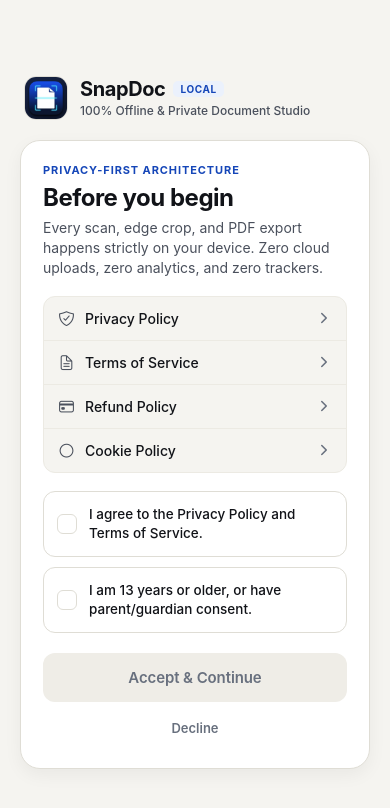
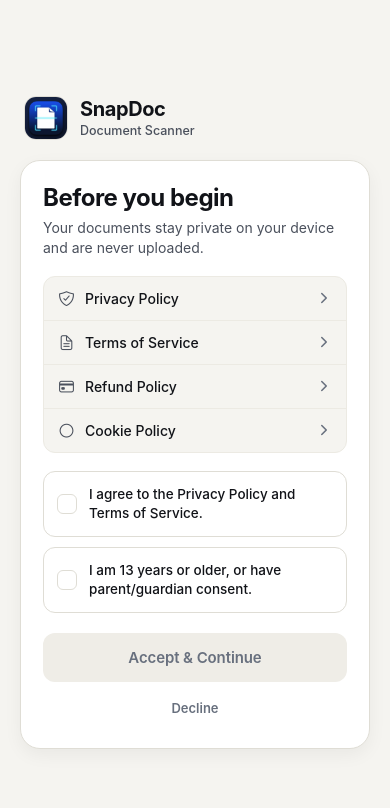
Before and after one commit to Xerman09/atech-SnapDoc, a React Native app: screen / in a window 390 px wide. Shown: the top 808 px of the page. Built offline with nearby package versions, Linux system fonts and the light colour scheme.

Commit message:
UI Copy Cleanup: Remove technical badges and internal jargon

```diff
--- a/src/components/BrandHeader.tsx
+++ b/src/components/BrandHeader.tsx
@@ -6,7 +6,7 @@ interface BrandHeaderProps {
   subtitle?: string;
 }
 
-export function BrandHeader({ subtitle = 'Offline Document Studio' }: BrandHeaderProps) {
+export function BrandHeader({ subtitle = 'Document Scanner' }: BrandHeaderProps) {
   const { colors } = useTheme();
 
   return (
@@ -24,14 +24,9 @@ export function BrandHeader({ subtitle = 'Offline Document Studio' }: BrandHeade
         />
       </View>
       <View style={styles.textGroup}>
-        <View style={styles.titleRow}>
-          <Text style={[styles.brandName, { color: colors.textPrimary }]}>
-            SnapDoc
-          </Text>
-          <View style={[styles.badge, { backgroundColor: colors.accentSoft }]}>
-            <Text style={[styles.badgeText, { color: colors.accent }]}>LOCAL</Text>
-          </View>
-        </View>
+        <Text style={[styles.brandName, { color: colors.textPrimary }]}>
+          SnapDoc
+        </Text>
         <Text style={[styles.subtitle, { color: colors.textSecondary }]} numberOfLines={1}>
           {subtitle}
         </Text>
@@ -61,28 +56,13 @@ const styles = StyleSheet.create({
     flex: 1,
     gap: 2,
   },
-  titleRow: {
-    flexDirection: 'row',
-    alignItems: 'center',
-    gap: 8,
-  },
   brandName: {
     fontSize: 20,
     fontWeight: '700',
     letterSpacing: -0.4,
   },
-  badge: {
-    paddingHorizontal: 7,
-    paddingVertical: 2,
-    borderRadius: 5,
-  },
-  badgeText: {
-    fontSize: 10,
-    fontWeight: '700',
-    letterSpacing: 0.6,
-  },
   subtitle: {
-    fontSize: 12,
+    fontSize: 12.5,
     fontWeight: '500',
   },
 });
--- a/src/components/UpdateModal.tsx
+++ b/src/components/UpdateModal.tsx
@@ -56,7 +56,7 @@ export function UpdateModal({ manifest, onDismiss }: UpdateModalProps) {
             Update Available (v{manifest.version})
           </Text>
           <Text style={[styles.meta, { color: colors.textSecondary }]}>
-            Released {releasedText} • Direct In-App Update
+            Released {releasedText}
           </Text>
           <Text style={[styles.notes, { color: colors.textSecondary }]}>
             {manifest.notes}
--- a/src/constants/legal.ts
+++ b/src/constants/legal.ts
@@ -92,7 +92,7 @@ export const LEGAL_DOCUMENTS: Record<LegalDocId, LegalDocument> = {
     sections: [
       {
         heading: 'Publisher Information',
-        body: `Developer: ${BUSINESS_INFO.developerName}\nApplication: ${BUSINESS_INFO.appName} (v${BUSINESS_INFO.appVersion})\nArchitecture: 100% Offline Local-Only React Native App`,
+        body: `Developer: ${BUSINESS_INFO.developerName}\nApplication: ${BUSINESS_INFO.appName} (v${BUSINESS_INFO.appVersion})`,
       },
       {
         heading: 'Support & Inquiries',
--- a/src/screens/DocumentDetailScreen.tsx
+++ b/src/screens/DocumentDetailScreen.tsx
@@ -28,6 +28,13 @@ interface DocumentDetailScreenProps {
   onDeleteDocument: () => void;
   onExport: () => void;
 }
+
+const FILTER_LABELS: Record<ScannedPage['filter'], string> = {
+  original: 'Original',
+  magic_color: 'Magic Color',
+  grayscale: 'Grayscale',
+  bw_scan: 'Black & White',
+};
 
 export function DocumentDetailScreen({
   document,
@@ -205,7 +212,7 @@ export function DocumentDetailScreen({
                   Page {index + 1}
                 </Text>
                 <Text style={[styles.pageSub, { color: colors.textSecondary }]}>
-                  {item.filter.replace('_', ' ').toUpperCase()} • {dateText}
+                  {FILTER_LABELS[item.filter]} • {dateText}
                 </Text>
 
                 <View style={styles.pageActions}>
--- a/src/screens/OnboardingConsentScreen.tsx
+++ b/src/screens/OnboardingConsentScreen.tsx
@@ -43,7 +43,7 @@ export function OnboardingConsentScreen({
         showsVerticalScrollIndicator={false}
       >
         <View style={styles.headerBlock}>
-          <BrandHeader subtitle="100% Offline & Private Document Studio" />
+          <BrandHeader subtitle="Document Scanner" />
         </View>
 
         <View
@@ -53,14 +53,11 @@ export function OnboardingConsentScreen({
           ]}
         >
           <View style={styles.heroIntro}>
-            <Text style={[styles.eyebrow, { color: colors.accent }]}>
-              PRIVACY-FIRST ARCHITECTURE
-            </Text>
             <Text style={[styles.title, { color: colors.textPrimary }]}>
               Before you begin
             </Text>
             <Text style={[styles.description, { color: colors.textSecondary }]}>
-              Every scan, edge crop, and PDF export happens strictly on your device. Zero cloud uploads, zero analytics, and zero trackers.
+              Your documents stay private on your device and are never uploaded.
             </Text>
           </View>
 
```
Also changed, not shown: 1 other file (tests, documents, lock files or other folders).
